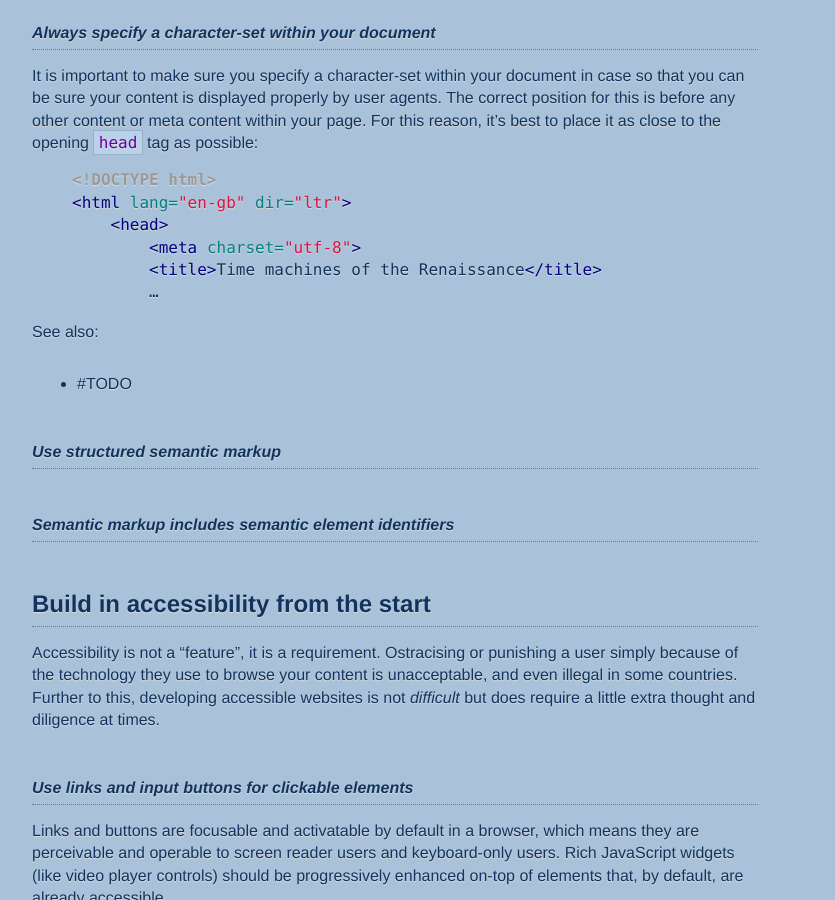
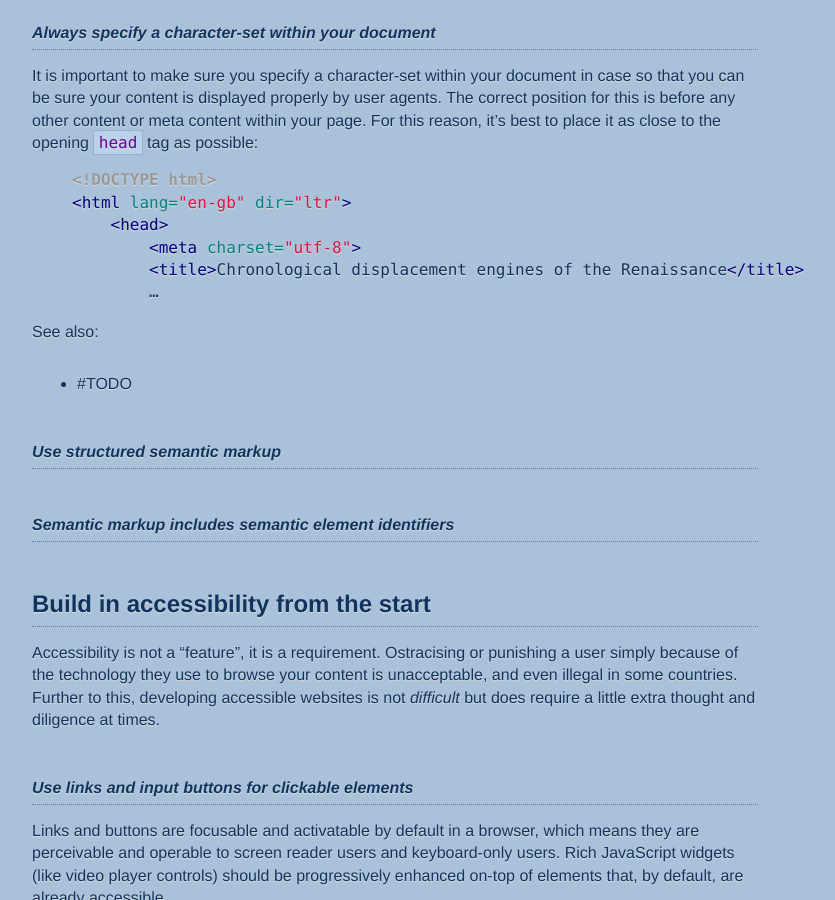
Before and after one commit to nefarioustim/front-end-development-best-practice, a Jekyll site: the page built from index.md, in a window 1280 px wide and 900 px high, scrolled down 6517 px. Shown: the whole window, without its empty margins (119-954 px from the left). Built offline with Jekyll 4.4.1, drawn with Linux system fonts in a browser that asks for light colours; Markdown is read by kramdown in place of the engine named in the settings.

Commit message:
Amusing title change.

```diff
--- a/index.md
+++ b/index.md
@@ -327,7 +327,7 @@ the opening `head` tag as possible:
 <html lang="en-gb" dir="ltr">
     <head>
         <meta charset="utf-8">
-        <title>Time machines of the Renaissance</title>
+        <title>Chronological displacement engines of the Renaissance</title>
         …
 {% endhighlight %}
 
```
